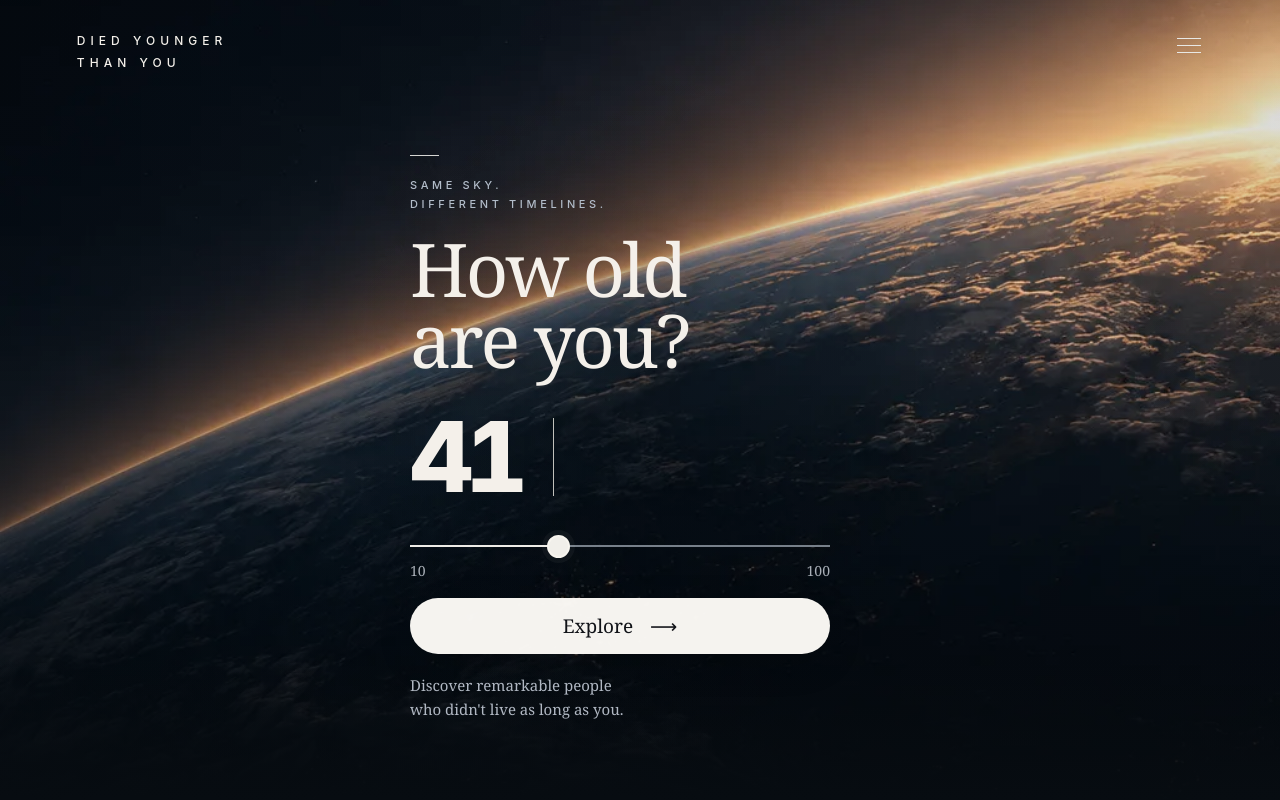
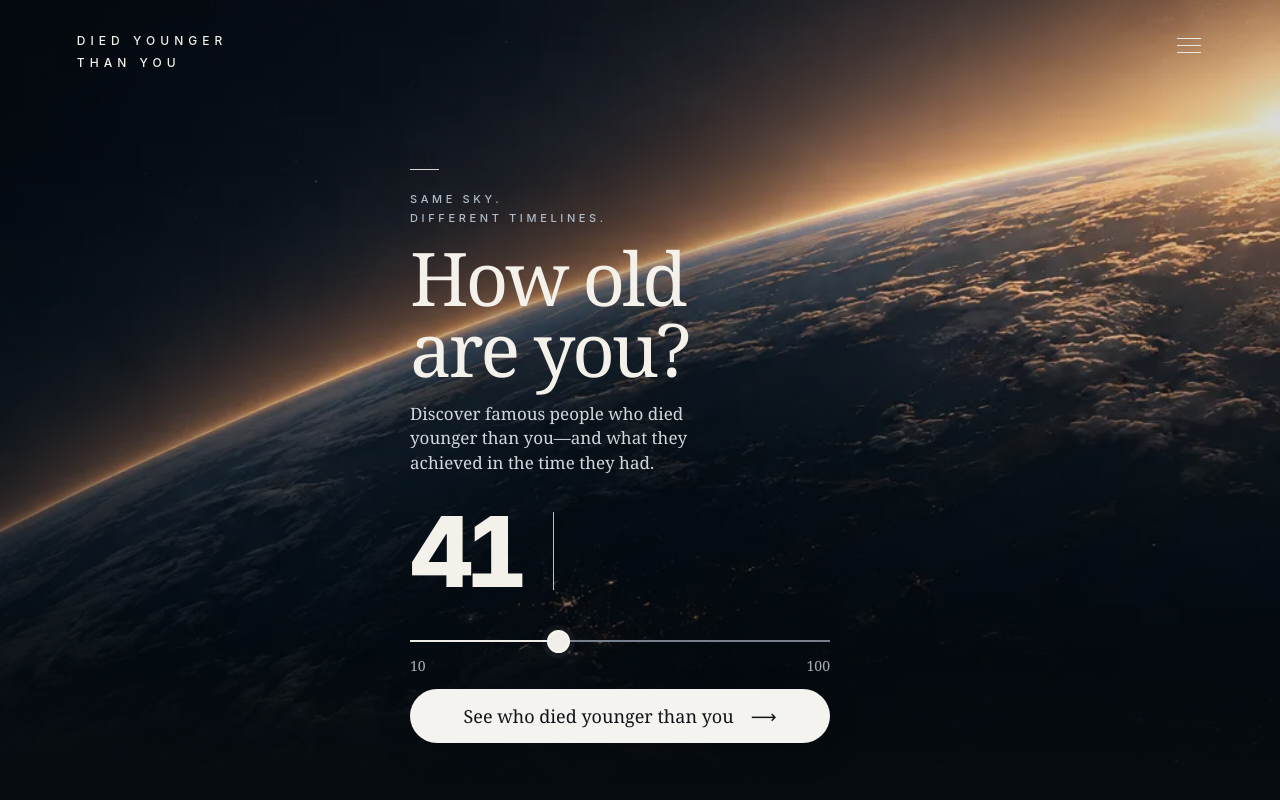
Before and after one commit to rossant/diedyoungerthanyou, a website built with Vite: page index.html in a window 1280 px wide. Shown: the top 800 px of the page. Built offline with nearby package versions, Linux system fonts and the light colour scheme.

Commit message:
Clarify the hero promise and call to action

```diff
--- a/src/main.ts
+++ b/src/main.ts
@@ -24,6 +24,7 @@ app.innerHTML = `
         <span class="kicker-rule" aria-hidden="true"></span>
         <p class="kicker">SAME SKY.<br>DIFFERENT TIMELINES.</p>
         <h1>How old<br> are you?</h1>
+        <p class="hero-promise">Discover famous people who died younger than you—and what they achieved in the time they had.</p>
       </div>
       <div class="age-control">
         <label class="sr-only" for="age-number">Your age</label>
@@ -31,8 +32,7 @@ app.innerHTML = `
         <input id="age-range" class="age-range" type="range" min="${MIN_AGE}" max="${MAX_AGE}" step="1" aria-label="Your age slider">
         <div class="range-labels" aria-hidden="true"><span>${MIN_AGE}</span><span>${MAX_AGE}</span></div>
       </div>
-      <button class="explore" type="button">Explore <span aria-hidden="true">⟶</span></button>
-      <p class="hero-note">Discover remarkable people<br>who didn't live as long as you.</p>
+      <button class="explore" type="button">See who died younger than you <span aria-hidden="true">⟶</span></button>
     </div>
   </section>
   <section class="timeline-wrap" id="timeline" aria-labelledby="timeline-title">
--- a/src/style.css
+++ b/src/style.css
@@ -174,6 +174,7 @@ input:focus-visible {
   width: min(100%, 340px);
   margin: 0 auto;
   padding-top: 8px;
+  transform: translateY(18px);
 }
 .kicker-rule,
 .about-rule {
@@ -192,7 +193,7 @@ input:focus-visible {
   letter-spacing: 0.33em;
 }
 .hero h1 {
-  margin: clamp(42px, 7vh, 70px) 0 0;
+  margin: clamp(30px, 5vh, 52px) 0 0;
   max-width: 7ch;
   font-family: Georgia, "Times New Roman", serif;
   font-size: clamp(58px, 16vw, 82px);
@@ -200,9 +201,17 @@ input:focus-visible {
   line-height: 0.96;
   letter-spacing: -0.04em;
 }
+.hero-promise {
+  max-width: 31ch;
+  margin: 18px 0 0;
+  color: #d4d7dc;
+  font-family: Georgia, "Times New Roman", serif;
+  font-size: 17px;
+  line-height: 1.45;
+}
 .age-control {
   width: min(100%, 320px);
-  margin-top: clamp(42px, 7vh, 72px);
+  margin-top: clamp(30px, 5vh, 52px);
 }
 .age-entry {
   position: relative;
@@ -295,14 +304,14 @@ input:focus-visible {
 }
 .explore {
   width: min(100%, 320px);
-  margin-top: 35px;
+  margin-top: 24px;
   padding: 15px 24px;
   border: 0;
   border-radius: 999px;
   background: rgba(250, 248, 244, 0.98);
   color: #111318;
   font-family: Georgia, "Times New Roman", serif;
-  font-size: 19px;
+  font-size: 18px;
   cursor: pointer;
   display: flex;
   align-items: center;
@@ -319,13 +328,6 @@ input:focus-visible {
 }
 .explore:active {
   transform: translateY(0);
-}
-.hero-note {
-  margin: 48px 0 0;
-  color: #b1b8c3;
-  font-family: Georgia, "Times New Roman", serif;
-  font-size: 15px;
-  line-height: 1.55;
 }
 
 .timeline-wrap {
@@ -733,12 +735,12 @@ input:focus-visible {
     width: min(100%, 460px);
   }
   .hero h1 {
-    margin-top: 36px;
+    margin-top: 30px;
     font-size: clamp(76px, 7.4vw, 112px);
   }
   .age-control {
     width: 420px;
-    margin-top: 38px;
+    margin-top: 28px;
   }
   .age-number {
     font-size: 124px;
@@ -791,11 +793,11 @@ input:focus-visible {
 
 @media (max-height: 820px) and (min-width: 720px) {
   .hero h1 {
-    margin-top: 20px;
+    margin-top: 14px;
     font-size: 74px;
   }
   .age-control {
-    margin-top: 22px;
+    margin-top: 16px;
   }
   .age-number {
     font-size: 98px;
@@ -807,10 +809,7 @@ input:focus-visible {
     margin-top: 15px;
   }
   .explore {
-    margin-top: 18px;
-  }
-  .hero-note {
-    margin-top: 20px;
+    margin-top: 14px;
   }
 }
 
@@ -824,10 +823,10 @@ input:focus-visible {
     padding-right: 22px;
   }
   .hero h1 {
-    margin-top: 36px;
+    margin-top: 28px;
   }
   .age-control {
-    margin-top: 35px;
+    margin-top: 26px;
   }
   .timeline-wrap {
     padding-left: 22px;
```
